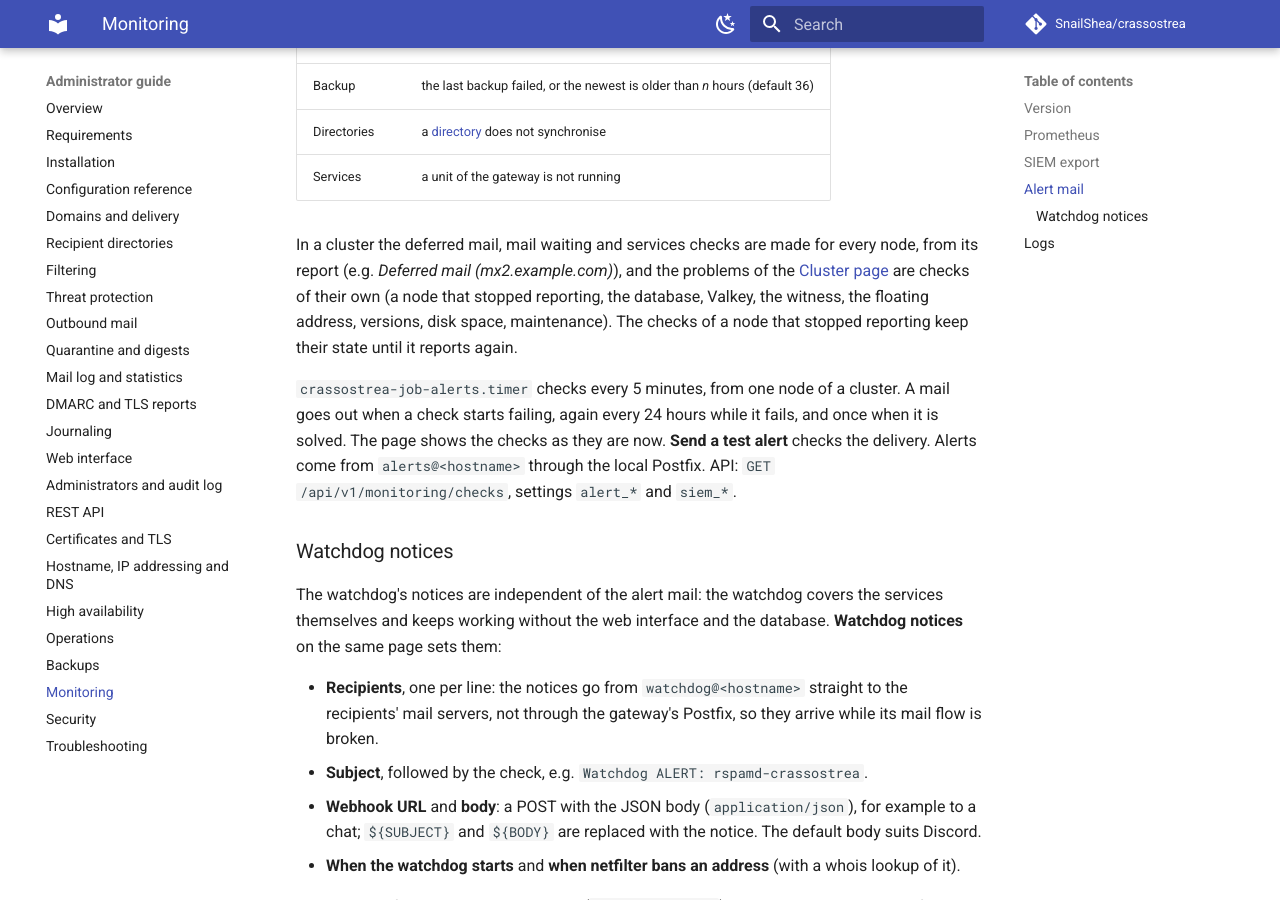
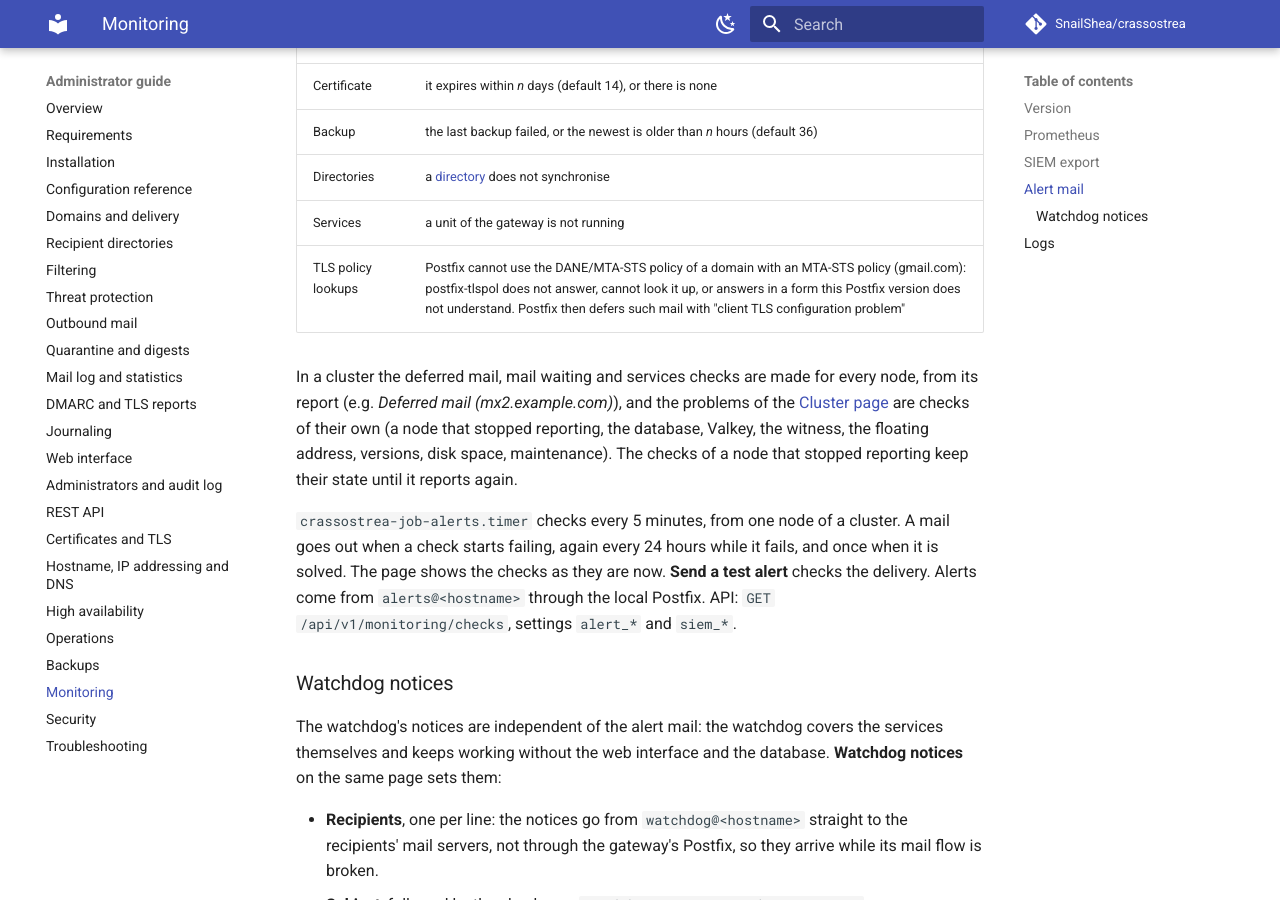
Before and after one commit to SnailShea/crassostrea-docs, an MkDocs documentation site: the page built from docs/admin/monitoring.md, in a window 1280 px wide and 900 px high, scrolled down 3148 px. Built offline with MkDocs 1.6.1 and Material for MkDocs 9.7.7, drawn with Linux system fonts in a browser that asks for light colours; comment, search, counter and statistics services are not loaded; some of the changed text lies outside the part shown.

Commit message:
TLS policy lookups: the fix and the monitoring check
Troubleshooting: outbound mail deferred with "client TLS configuration
problem" (the policy service, invalid attribute names, smtp_tls_policy_maps
ending in :QUERY, postqueue -f). Monitoring: the TLS policy lookups check
and sf_tls_policy_ok. Development environment: POSTCONF and
TLS_POLICY_CHECK_DOMAIN.

Co-Authored-By: Claude Opus 5.5 <noreply@anthropic.com>

```diff
--- a/docs/admin/monitoring.md
+++ b/docs/admin/monitoring.md
@@ -48,6 +48,7 @@ scrape_configs:
 | `sf_certificate_expiry_seconds` | | Until the certificate expires |
 | `sf_backup_last_timestamp_seconds`, `sf_backup_last_failed` | | The newest backup, and whether the last one failed |
 | `sf_directory_sync_ok` | `directory` | 1 if the last synchronisation worked |
+| `sf_tls_policy_ok` | | 1 if Postfix's TLS policy lookups work (the TLS policy lookups check) |
 
 Rspamd's own metrics (scan counts, symbol hits, Bayes) are at
 `https://<hostname>/rspamd/metrics`, where the Rspamd UI is reachable
@@ -101,6 +102,7 @@ Mail to the alert recipients (one per line) when a check fails:
 | Backup | the last backup failed, or the newest is older than *n* hours (default 36) |
 | Directories | a [directory](directories.md) does not synchronise |
 | Services | a unit of the gateway is not running |
+| TLS policy lookups | Postfix cannot use the DANE/MTA-STS policy of a domain with an MTA-STS policy (gmail.com): postfix-tlspol does not answer, cannot look it up, or answers in a form this Postfix version does not understand. Postfix then defers such mail with "client TLS configuration problem" |
 
 In a cluster the deferred mail, mail waiting and services checks are made for
 every node, from its report (e.g. *Deferred mail (mx2.example.com)*), and the
```
Also changed, not shown: docs/admin/troubleshooting.md (+1 -0 lines), docs/developer/environment.md (+1 -0 lines).
